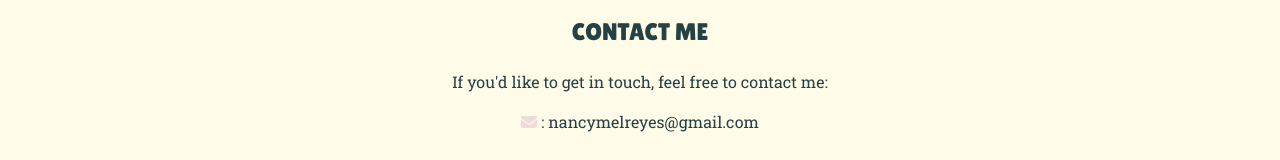
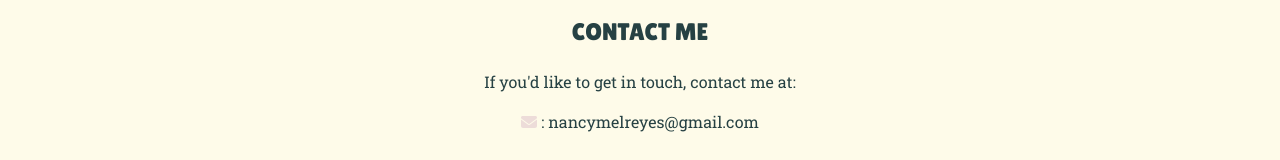
Before and after one commit to nancyreyess/PortfolioReact, a React (Vite) app: page / in a window 1280 px wide. Shown: the part 1289-1449 px from the top of the page. Built offline with nearby package versions, Linux system fonts and the light colour scheme.

Commit message:
json changes

```diff
--- a/src/components/Project.jsx
+++ b/src/components/Project.jsx
@@ -9,7 +9,7 @@ export default function Project() {
   //hook function
   useEffect(() => {
     //fetch the json file
-    fetch('../projects.json')
+    fetch('../../projects.json')
       .then(response => response.json())
       .then(data => setProjects(data))
       .catch(error => console.error('Error fetching data:', error));
--- a/src/pages/Home.jsx
+++ b/src/pages/Home.jsx
@@ -8,7 +8,7 @@ export default function Home() {
     <main>
       <section id="intro" className="intro-section">
         <div className="intro">
-          <h1> NANCY REYES</h1>
+          <h1>NANCY REYES</h1>
           <h2 className="jobTitle">Web Developer</h2>
           <div class="langList">
             <div><h3>HTML</h3></div>
@@ -33,7 +33,7 @@ export default function Home() {
       </section>
       <section id="contact" className="contact-section">
         <h2>CONTACT ME</h2>
-        <p>If you'd like to get in touch, feel free to contact me:</p>
+        <p>If you'd like to get in touch, contact me at:</p>
         <p><span id="emailIcon"><FontAwesomeIcon icon={faEnvelope} /></span> : nancymelreyes@gmail.com</p>
         <div className="contactLinks">
           <div id="linkedIn"><a href="https://linkedin.com/in/nancy-reyes-61696127b"><FontAwesomeIcon icon={faLinkedin} /></a></div>
```
